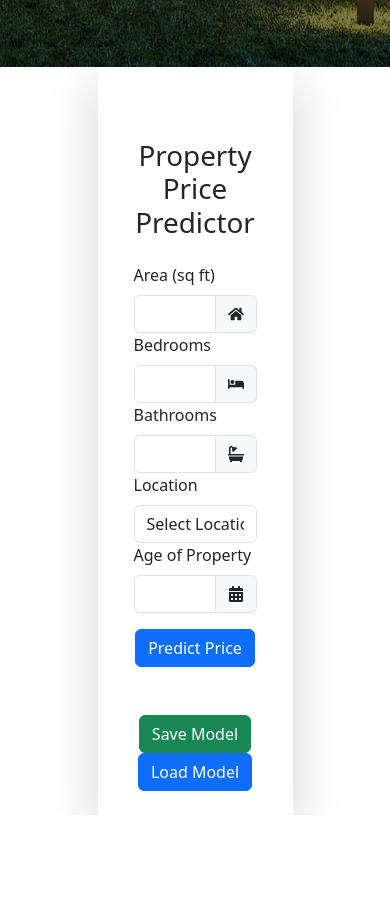
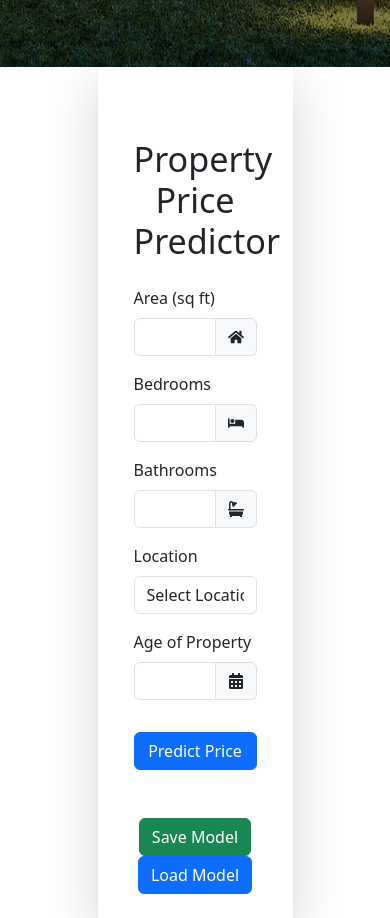
Before and after one commit to kristinashres55/assignment2, a React (Create React App) app: page / in a window 390 px wide. Shown: the part 880-1798 px from the top of the page. Before the commit the page ends 1695 px from the top, so only its background shows below. Built offline with nearby package versions, Linux system fonts and the light colour scheme.

Commit message:
responsive

```diff
--- a/src/components/PropertyForm/PropertyForm.js
+++ b/src/components/PropertyForm/PropertyForm.js
@@ -130,12 +130,14 @@ const PropertyForm = ({ onPredict, disabled }) => {
 
   return (
     <div className="container my-5">
-      <h1 className="text-xl font-bold mb-4 text-center">
+      <h1 className="text-xl font-bold mb-4 text-center display-4 display-md-3">
         Property Price Predictor
       </h1>
       <Form onSubmit={handleSubmit}>
+        <Row>
           {/* Area */}
-        <Form.Group controlId="area">
+          <Col md={6} sm={12}>
+            <Form.Group controlId="area" className="mb-3">
               <Form.Label>Area (sq ft)</Form.Label>
               <InputGroup>
                 <Form.Control
@@ -156,9 +158,11 @@ const PropertyForm = ({ onPredict, disabled }) => {
                 </Form.Control.Feedback>
               )}
             </Form.Group>
+          </Col>
 
           {/* Bedrooms */}
-        <Form.Group controlId="bedrooms">
+          <Col md={6} sm={12}>
+            <Form.Group controlId="bedrooms" className="mb-3">
               <Form.Label>Bedrooms</Form.Label>
               <InputGroup>
                 <Form.Control
@@ -173,16 +177,19 @@ const PropertyForm = ({ onPredict, disabled }) => {
                   <FaBed />
                 </InputGroup.Text>
               </InputGroup>
-          {/* ✅ Moved outside InputGroup */}
               {errors.bedrooms && (
                 <Form.Control.Feedback type="invalid" className="d-block">
                   {errors.bedrooms}
                 </Form.Control.Feedback>
               )}
             </Form.Group>
+          </Col>
+        </Row>
 
+        <Row>
           {/* Bathrooms */}
-        <Form.Group controlId="bathrooms">
+          <Col md={6} sm={12}>
+            <Form.Group controlId="bathrooms" className="mb-3">
               <Form.Label>Bathrooms</Form.Label>
               <InputGroup>
                 <Form.Control
@@ -203,9 +210,11 @@ const PropertyForm = ({ onPredict, disabled }) => {
                 </Form.Control.Feedback>
               )}
             </Form.Group>
+          </Col>
 
           {/* Location */}
-        <Form.Group controlId="location">
+          <Col md={6} sm={12}>
+            <Form.Group controlId="location" className="mb-3">
               <Form.Label>Location</Form.Label>
               <Form.Control
                 as="select"
@@ -220,13 +229,19 @@ const PropertyForm = ({ onPredict, disabled }) => {
                 <option value="2">Suburban</option>
                 <option value="3">Rural</option>
               </Form.Control>
-          <Form.Control.Feedback type="invalid">
+              {errors.location && (
+                <Form.Control.Feedback type="invalid" className="d-block">
                   {errors.location}
                 </Form.Control.Feedback>
+              )}
             </Form.Group>
+          </Col>
+        </Row>
 
+        <Row>
           {/* Age of Property */}
-        <Form.Group controlId="age">
+          <Col md={6} sm={12}>
+            <Form.Group controlId="age" className="mb-3">
               <Form.Label>Age of Property</Form.Label>
               <InputGroup>
                 <Form.Control
@@ -247,16 +262,22 @@ const PropertyForm = ({ onPredict, disabled }) => {
                 </Form.Control.Feedback>
               )}
             </Form.Group>
+          </Col>
+        </Row>
 
         {/* Submit Button */}
+        <Row className="justify-content-center">
+          <Col md={6} sm={12} className="text-center">
             <Button
               variant="primary"
               type="submit"
-          className="d-block mx-auto w-30 mt-3"
+              className="w-100 mt-3"
               disabled={disabled}
             >
               Predict Price
             </Button>
+          </Col>
+        </Row>
       </Form>
     </div>
   );
```
Also changed, not shown: 1 other file (tests, documents, lock files or other folders). Lines whose indentation alone changed are shown as unchanged.
